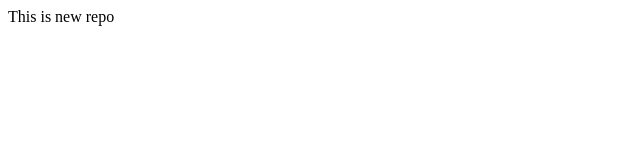
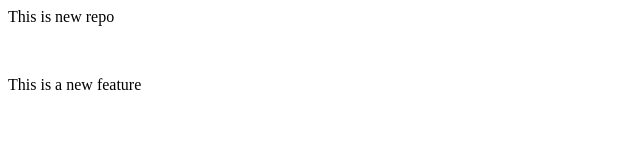
Before and after one commit to Arnav-sys-29/LocalRepo, a plain HTML site: page index.html in a window 1280 px wide. Shown: the whole page, without its empty margins (0-640 px from the left). Drawn offline with Linux system fonts and the light colour scheme.

Commit message:
add new feature

```diff
--- a/index.html
+++ b/index.html
@@ -1 +1,3 @@
 <p>This is new repo<p>
+    <br>
+    <p>This is a new feature<p>
```
